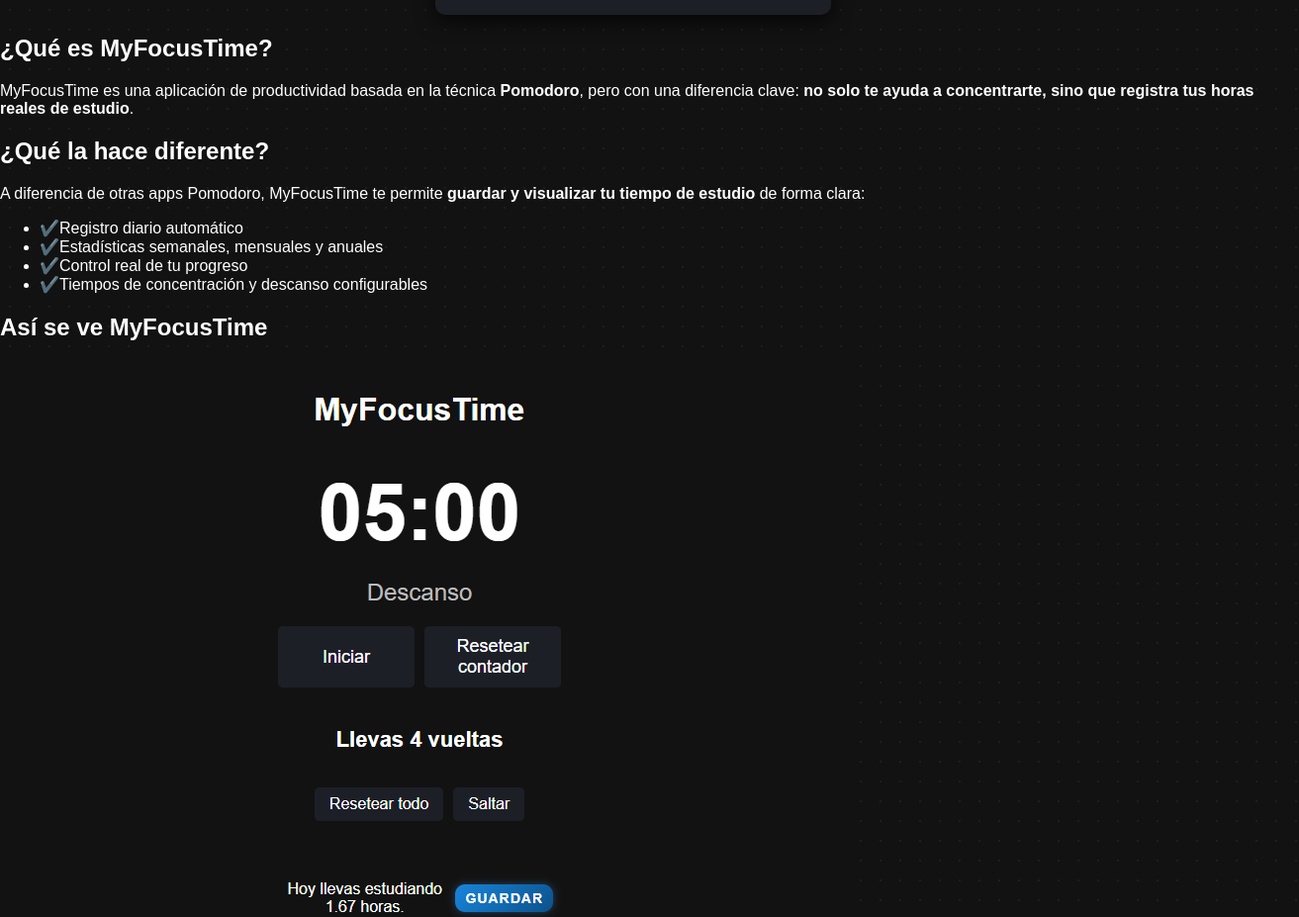
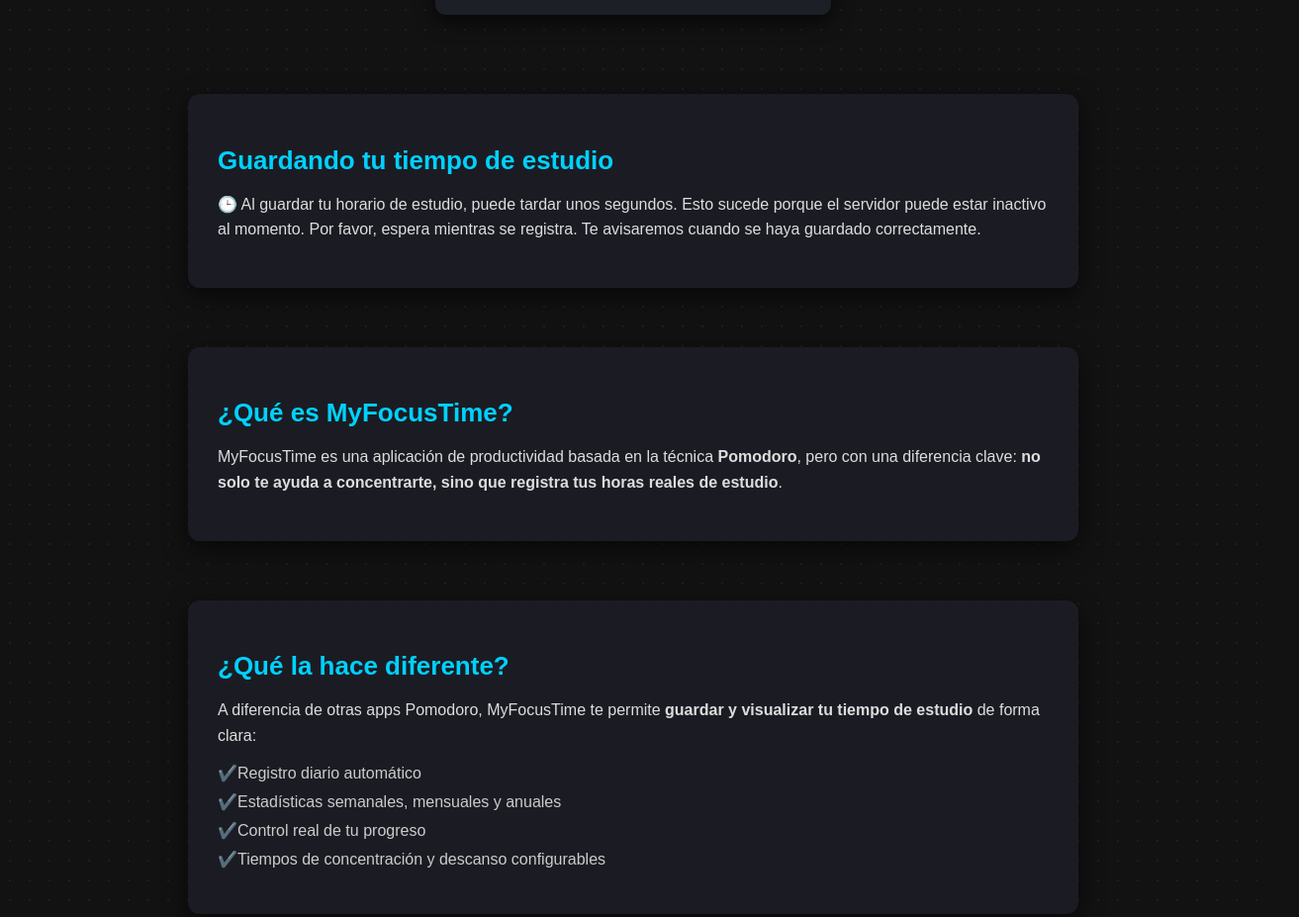
Before and after one commit to Guerra-m/MyFocusTime, a website built with Vite: page src/pages/register/register.html in a window 1280 px wide. Shown: the part 640-1567 px from the top of the page at 99% size, 1313 px wide, since content can reach past the window. Built offline with nearby package versions, Linux system fonts and the light colour scheme; no server answers.

```diff
--- a/src/pages/register/register.css
+++ b/src/pages/register/register.css
@@ -108,7 +108,75 @@
   text-decoration: none;
   color: #1984db;
 }
+/* ---------- INFO SECTION ---------- */
 
+.info-section {
+  width: 100%;
+  max-width: 900px;
+  margin: 80px auto 120px;
+  padding: 0 20px;
+  display: flex;
+  flex-direction: column;
+  gap: 60px;
+}
+
+.info-block {
+  background: rgba(29, 31, 39, 0.8);
+  border-radius: 12px;
+  padding: 30px;
+  box-shadow: 0 8px 24px rgba(0,0,0,0.6);
+}
+
+.info-block h2 {
+  color: #00d1ff;
+  font-size: 26px;
+  margin-bottom: 15px;
+}
+
+.info-block p {
+  font-size: 16px;
+  line-height: 1.6;
+  color: #dddddd;
+}
+
+.info-block ul {
+  list-style: none;
+  padding: 0;
+}
+
+.info-block li {
+  font-size: 16px;
+  margin-bottom: 10px;
+  color: #cccccc;
+}
+/* ---------- CAPTURAS ---------- */
+
+.screenshots {
+  display: grid;
+  grid-template-columns: repeat(2, 1fr);
+  gap: 20px;
+  margin-top: 20px;
+}
+
+/* Primera imagen más grande */
+.screenshots img:first-child {
+  width: 50%;
+  grid-column: span 2;
+  margin: 0 auto;
+}
+
+/* Estilo general */
+.screenshots img {
+  width: 100%;
+  border-radius: 12px;
+  box-shadow: 0 10px 30px rgba(0,0,0,0.7);
+  transition: transform 0.3s ease, box-shadow 0.3s ease;
+}
+
+.screenshots img:hover {
+  transform: scale(1.04);
+  box-shadow: 0 16px 40px rgba(0,0,0,0.9);
+}
 /* ---------- FOOTER PROFESIONAL ---------- */
 .app-footer {
   width: 100%;
--- a/src/pages/register/register.html
+++ b/src/pages/register/register.html
@@ -1,11 +1,13 @@
 <!DOCTYPE html>
 <html lang="en">
+
 <head>
   <meta charset="UTF-8">
   <meta name="viewport" content="width=device-width, initial-scale=1.0">
   <link rel="stylesheet" href="register.css">
   <title>MyFocusTime</title>
 </head>
+
 <body>
   <main>
     <h1>MyFocusTime</h1>
@@ -43,7 +45,15 @@
     </section>
   </main>
   <section class="info-section">
-
+    <div class="info-block">
+      <h2>Guardando tu tiempo de estudio</h2>
+      <p>
+        🕒 Al guardar tu horario de estudio, puede tardar unos segundos.
+        Esto sucede porque el servidor puede estar inactivo al momento.
+        Por favor, espera mientras se registra.
+        Te avisaremos cuando se haya guardado correctamente.
+      </p>
+    </div>
     <div class="info-block">
       <h2>¿Qué es MyFocusTime?</h2>
       <p>
@@ -94,4 +104,5 @@
   <script type="module" src="./register.ts"></script>
 
 </body>
+
 </html>
--- a/src/pages/settings/settings.ts
+++ b/src/pages/settings/settings.ts
@@ -44,3 +44,8 @@
 menuToggle?.addEventListener("click", () => {
   sidebar?.classList.toggle("collapsed");
 });
+document.getElementById("logoutBtn")?.addEventListener("click", () => {
+  localStorage.removeItem("usuario");
+  localStorage.removeItem("authToken");
+  window.location.href = "../../pages/login/login.html";
+})
```
Also changed, not shown: src/pages/login/login.html (+9 -0 lines), src/pages/pomodoro/pomodoro.html (+10 -2 lines). Lines whose indentation alone changed are shown as unchanged.
